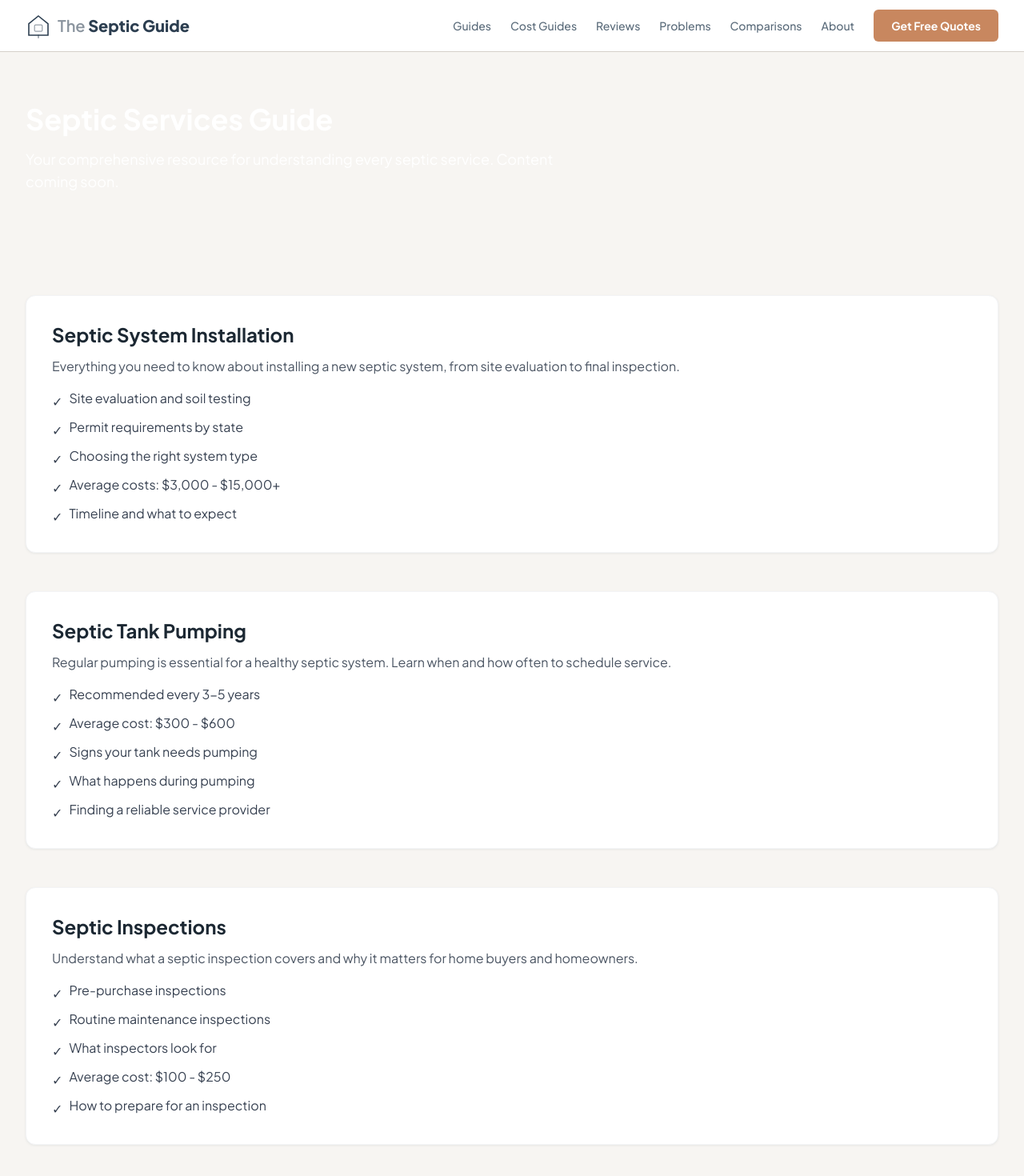
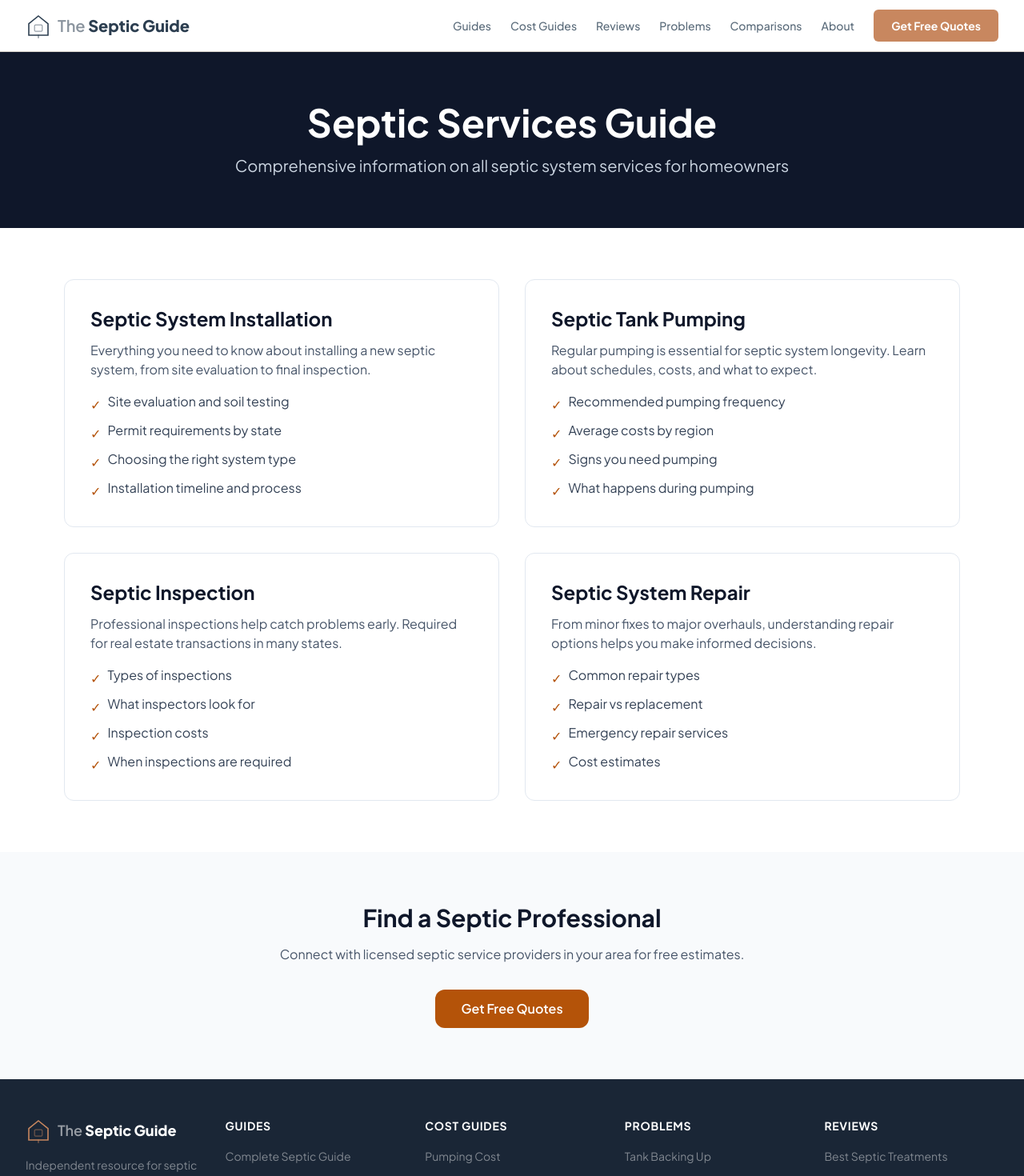
Before and after one commit to thebasementguide2026/theseptic.guide-, a Next.js app: page /septic-services in a window 1280 px wide. Shown: the top 1470 px of the page at 80% size. Built offline with nearby package versions, Linux system fonts and the light colour scheme.

Commit message:
Reskin: Update septic-services page with slate/copper design

```diff
--- a/app/septic-services/page.tsx
+++ b/app/septic-services/page.tsx
@@ -1,77 +1,83 @@
-import Link from 'next/link'
+import Link from 'next/link';
+import { Metadata } from 'next';
 
-export const metadata = {
+export const metadata: Metadata = {
   title: 'Septic Services Guide | The Septic Guide',
-  description: 'Complete guide to septic services including installation, pumping, inspections, repairs, and drain field maintenance.',
-}
+  description: 'Complete guide to septic services including installation, pumping, inspection, and repair.',
+};
 
 const services = [
   {
     id: 'installation',
     title: 'Septic System Installation',
     description: 'Everything you need to know about installing a new septic system, from site evaluation to final inspection.',
-    details: ['Site evaluation and soil testing', 'Permit requirements by state', 'Choosing the right system type', 'Average costs: $3,000 - $15,000+', 'Timeline and what to expect'],
+    details: ['Site evaluation and soil testing', 'Permit requirements by state', 'Choosing the right system type', 'Installation timeline and process'],
   },
   {
     id: 'pumping',
     title: 'Septic Tank Pumping',
-    description: 'Regular pumping is essential for a healthy septic system. Learn when and how often to schedule service.',
-    details: ['Recommended every 3-5 years', 'Average cost: $300 - $600', 'Signs your tank needs pumping', 'What happens during pumping', 'Finding a reliable service provider'],
+    description: 'Regular pumping is essential for septic system longevity. Learn about schedules, costs, and what to expect.',
+    details: ['Recommended pumping frequency', 'Average costs by region', 'Signs you need pumping', 'What happens during pumping'],
   },
   {
-    id: 'inspections',
-    title: 'Septic Inspections',
-    description: 'Understand what a septic inspection covers and why it matters for home buyers and homeowners.',
-    details: ['Pre-purchase inspections', 'Routine maintenance inspections', 'What inspectors look for', 'Average cost: $100 - $250', 'How to prepare for an inspection'],
+    id: 'inspection',
+    title: 'Septic Inspection',
+    description: 'Professional inspections help catch problems early. Required for real estate transactions in many states.',
+    details: ['Types of inspections', 'What inspectors look for', 'Inspection costs', 'When inspections are required'],
   },
   {
-    id: 'repairs',
-    title: 'Septic System Repairs',
-    description: 'From minor fixes to major overhauls, learn about common septic repairs and their costs.',
-    details: ['Common problems and solutions', 'Repair vs. replacement decisions', 'Emergency repair guidance', 'Cost ranges for common repairs', 'Warning signs to watch for'],
+    id: 'repair',
+    title: 'Septic System Repair',
+    description: 'From minor fixes to major overhauls, understanding repair options helps you make informed decisions.',
+    details: ['Common repair types', 'Repair vs replacement', 'Emergency repair services', 'Cost estimates'],
   },
-  {
-    id: 'drain-field',
-    title: 'Drain Field Services',
-    description: 'Your drain field is crucial to your septic system. Learn how to protect and maintain it.',
-    details: ['How drain fields work', 'Signs of drain field failure', 'Repair and restoration options', 'Prevention and maintenance tips', 'Replacement costs and considerations'],
-  },
-]
+];
 
 export default function SepticServicesPage() {
   return (
-    <>
-      <section className="bg-brand-green-dark text-white py-16">
-        <div className="container-custom">
-          <h1 className="text-4xl font-bold mb-4">Septic Services Guide</h1>
-          <p className="text-brand-green-light text-lg max-w-2xl">Your comprehensive resource for understanding every septic service. Content coming soon.</p>
+    <main className="min-h-screen bg-white">
+      <section className="bg-slate-900 text-white py-16">
+        <div className="container mx-auto px-4 max-w-4xl text-center">
+          <h1 className="text-4xl md:text-5xl font-bold mb-4">Septic Services Guide</h1>
+          <p className="text-xl text-slate-300">
+            Comprehensive information on all septic system services for homeowners
+          </p>
         </div>
       </section>
-      <section className="py-16">
-        <div className="container-custom">
-          <div className="space-y-12">
+
+      <section className="container mx-auto px-4 max-w-6xl py-16">
+        <div className="grid md:grid-cols-2 gap-8">
           {services.map((service) => (
-              <div key={service.id} id={service.id} className="bg-white rounded-xl p-8 shadow-sm border border-gray-100">
-                <h2 className="text-2xl font-bold text-brand-green-dark mb-3">{service.title}</h2>
-                <p className="text-gray-600 mb-4">{service.description}</p>
+            <div key={service.id} className="bg-white border border-slate-200 rounded-lg p-8 hover:shadow-lg transition-shadow">
+              <h2 className="text-2xl font-bold text-slate-900 mb-3">{service.title}</h2>
+              <p className="text-slate-600 mb-4">{service.description}</p>
               <ul className="space-y-2">
-                  {service.details.map((detail) => (
-                    <li key={detail} className="flex items-start gap-2 text-gray-700">
-                                            <span className="text-brand-green mt-1">{"\u2713"}</span>
-                      <span>{detail}</span>
+                {service.details.map((detail, i) => (
+                  <li key={i} className="flex items-start gap-2 text-slate-700">
+                    <span className="text-amber-700 mt-1">&#10003;</span>
+                    {detail}
                   </li>
                 ))}
               </ul>
             </div>
           ))}
         </div>
-          <div className="mt-12 text-center">
-            <Link href="/get-quote" className="inline-block bg-brand-green text-white px-8 py-3 rounded-lg font-semibold hover:bg-brand-green-dark transition-colors">
-              Get a Free Quote
+      </section>
+
+      <section className="bg-slate-50 py-16">
+        <div className="container mx-auto px-4 max-w-3xl text-center">
+          <h2 className="text-3xl font-bold text-slate-900 mb-4">Find a Septic Professional</h2>
+          <p className="text-slate-600 mb-8">
+            Connect with licensed septic service providers in your area for free estimates.
+          </p>
+          <Link
+            href="/get-quote"
+            className="inline-block bg-amber-700 hover:bg-amber-800 text-white font-semibold py-3 px-8 rounded-lg transition-colors"
+          >
+            Get Free Quotes
           </Link>
         </div>
-        </div>
       </section>
-    </>
-  )
+    </main>
+  );
 }
```
Lines whose indentation alone changed are shown as unchanged.
